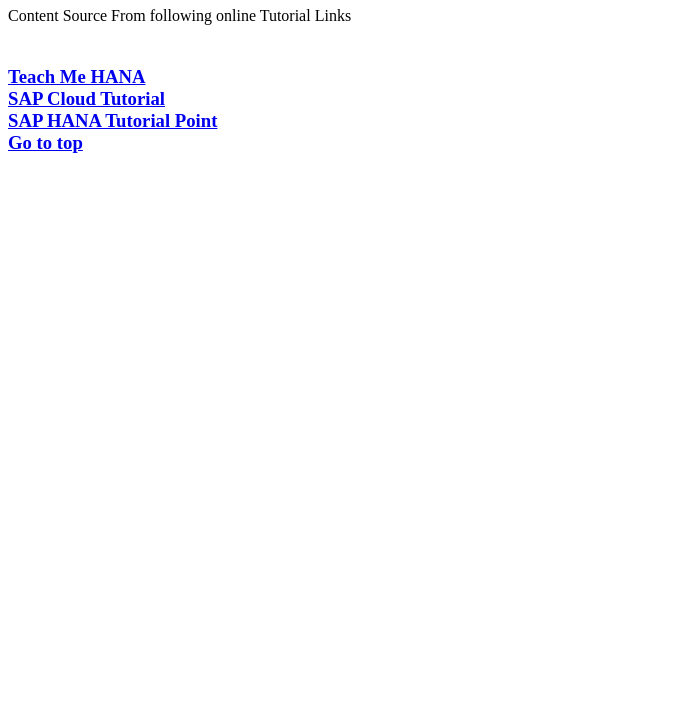
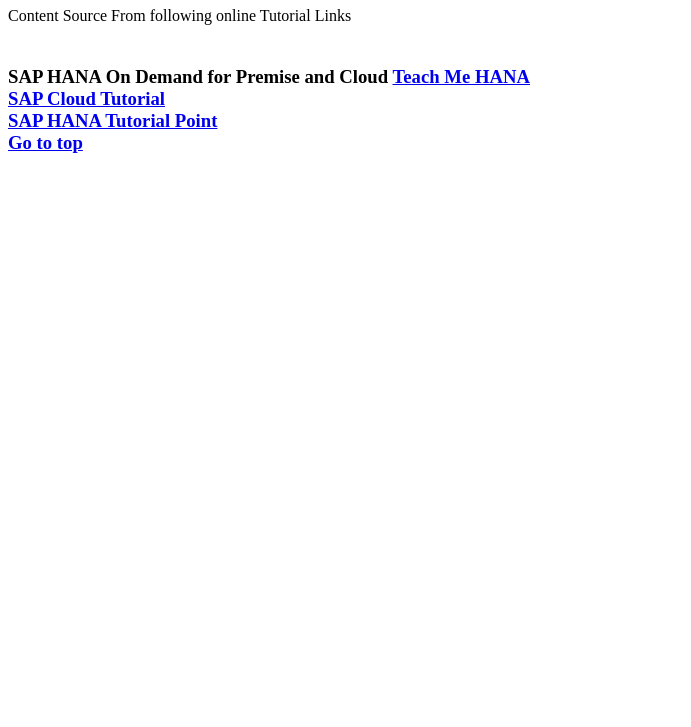
Before and after one commit to pvsapdev/pvsapdev.github.io, a plain HTML site: page index.html in a window 1280 px wide. Shown: the part 73-800 px from the top of the page, without its empty margins (0-691 px from the left). Drawn offline with Linux system fonts and the light colour scheme.

Commit message:
Update index.html

```diff
--- a/index.html
+++ b/index.html
@@ -3,7 +3,7 @@
 <body>
 <h1>Welcome to the SAP Knowledge Support Blog</h1>
 <p> Content Source From following online Tutorial Links
-<h3> <br>
+<h3> <br> SAP HANA On Demand for Premise and Cloud
 <a href ="http://teachmehana.com">Teach Me HANA</a> <br>
 <a href ="http://saphanatutorial.com/">SAP Cloud Tutorial</a> <br>
 <a href= "https://www.tutorialspoint.com/sap_hana/">SAP HANA Tutorial Point</a> <br>
```
